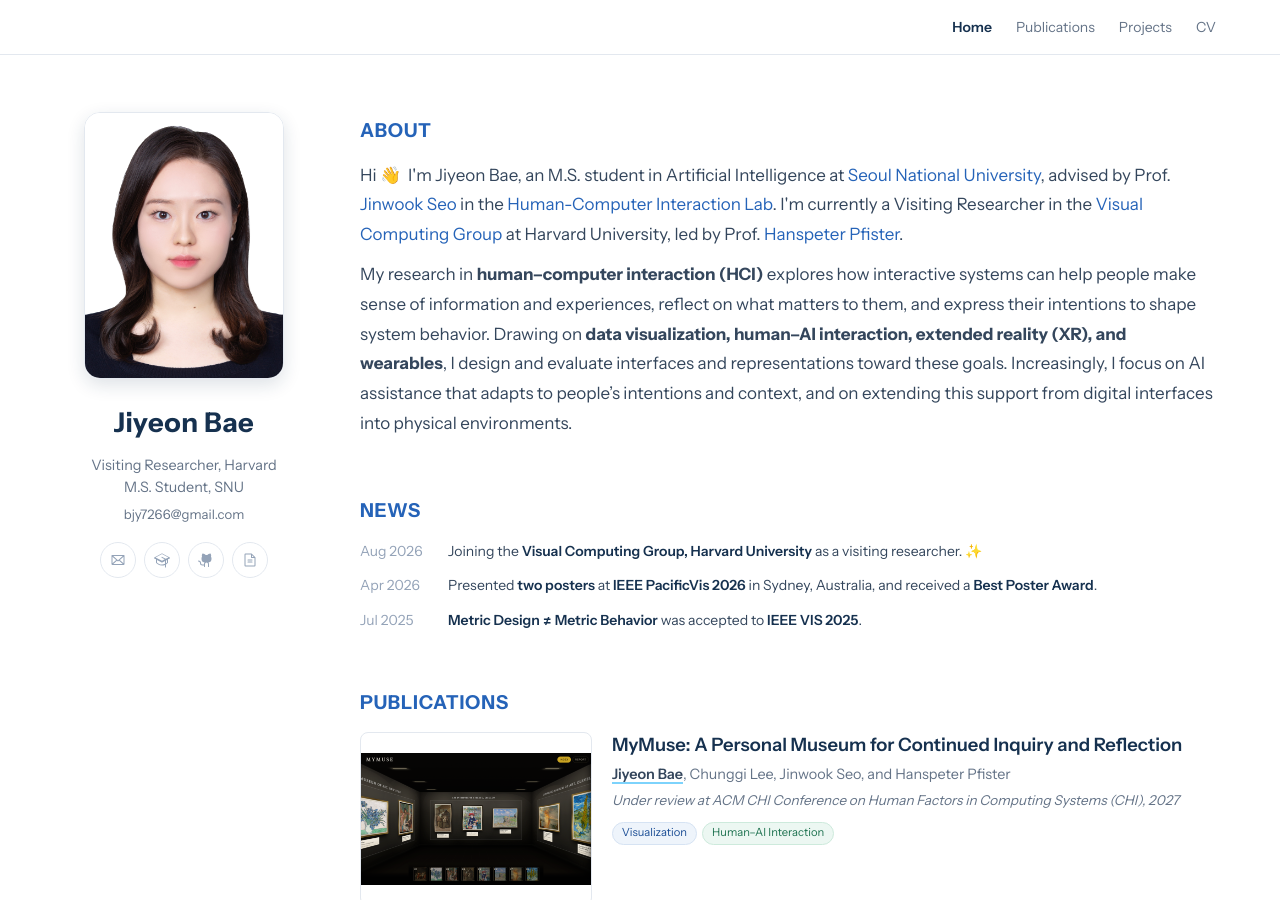
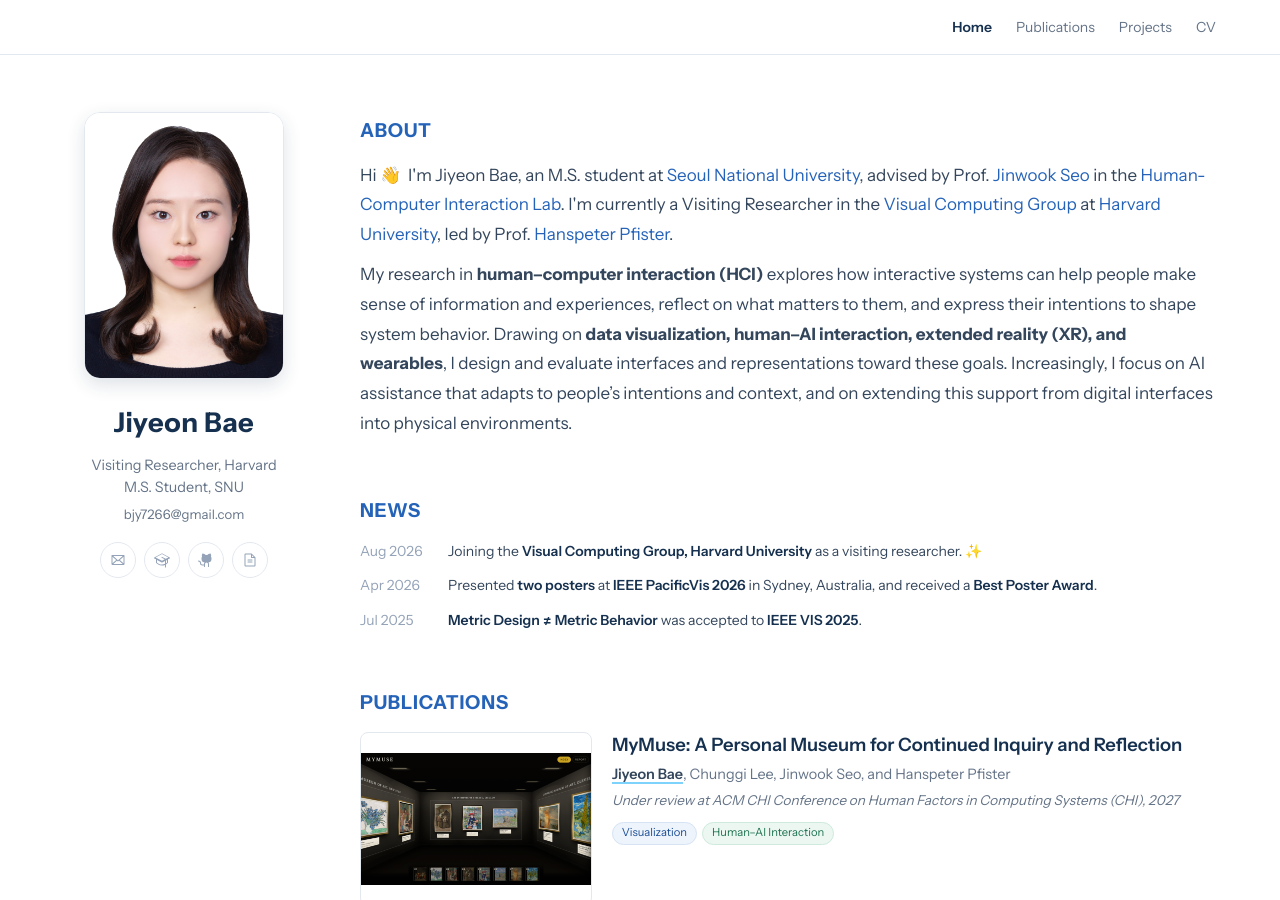
Before and after one commit to JiyeonBae/jiyeonbae.github.io, a Jekyll site: the page built from index.md, in a window 1280 px wide and 900 px high. Built offline with Jekyll 4.4.1, drawn with Linux system fonts in a browser that asks for light colours.

Commit message:
Link Harvard University and simplify About intro
Co-Authored-By: Claude Opus 5.5 <noreply@anthropic.com>

```diff
--- a/index.md
+++ b/index.md
@@ -6,7 +6,7 @@ title: Jiyeon Bae
   <section class="block">
     <h2 class="block-title">About</h2>
     <div class="hero-bio">
-      <p>Hi 👋&nbsp; I'm Jiyeon Bae, an M.S. student in Artificial Intelligence at <a href="https://www.snu.ac.kr/">Seoul National University</a>, advised by Prof. <a href="https://hcil.snu.ac.kr/people/jinwook-seo">Jinwook Seo</a> in the <a href="https://hcil.snu.ac.kr/">Human-Computer Interaction Lab</a>. I'm currently a Visiting Researcher in the <a href="https://vcg.seas.harvard.edu/">Visual Computing Group</a> at Harvard University, led by Prof. <a href="https://seas.harvard.edu/person/hanspeter-pfister">Hanspeter Pfister</a>.</p>
+      <p>Hi 👋&nbsp; I'm Jiyeon Bae, an M.S. student at <a href="https://www.snu.ac.kr/">Seoul National University</a>, advised by Prof. <a href="https://hcil.snu.ac.kr/people/jinwook-seo">Jinwook Seo</a> in the <a href="https://hcil.snu.ac.kr/">Human-Computer Interaction Lab</a>. I'm currently a Visiting Researcher in the <a href="https://vcg.seas.harvard.edu/">Visual Computing Group</a> at <a href="https://www.harvard.edu/">Harvard University</a>, led by Prof. <a href="https://seas.harvard.edu/person/hanspeter-pfister">Hanspeter Pfister</a>.</p>
       <p>My research in <strong>human&ndash;computer interaction (HCI)</strong> explores how interactive systems can help people make sense of information and experiences, reflect on what matters to them, and express their intentions to shape system behavior. Drawing on <strong>data visualization, human&ndash;AI interaction, extended reality (XR), and wearables</strong>, I design and evaluate interfaces and representations toward these goals. Increasingly, I focus on AI assistance that adapts to people&rsquo;s intentions and context, and on extending this support from digital interfaces into physical environments.</p>
     </div>
   </section>
@@ -138,7 +138,7 @@ title: Jiyeon Bae
       <div class="tl-item">
         <div class="tl-main">
           <p class="tl-title">Visiting Researcher</p>
-          <p class="tl-sub"><a href="https://vcg.seas.harvard.edu/">Visual Computing Group</a>, <span class="tl-org">Harvard University</span> &middot; Advisor: Prof. <a href="https://seas.harvard.edu/person/hanspeter-pfister">Hanspeter Pfister</a></p>
+          <p class="tl-sub"><a href="https://vcg.seas.harvard.edu/">Visual Computing Group</a>, <span class="tl-org"><a href="https://www.harvard.edu/">Harvard University</a></span> &middot; Advisor: Prof. <a href="https://seas.harvard.edu/person/hanspeter-pfister">Hanspeter Pfister</a></p>
         </div>
         <p class="tl-date">Aug 2026 &ndash; Present</p>
       </div>
```
